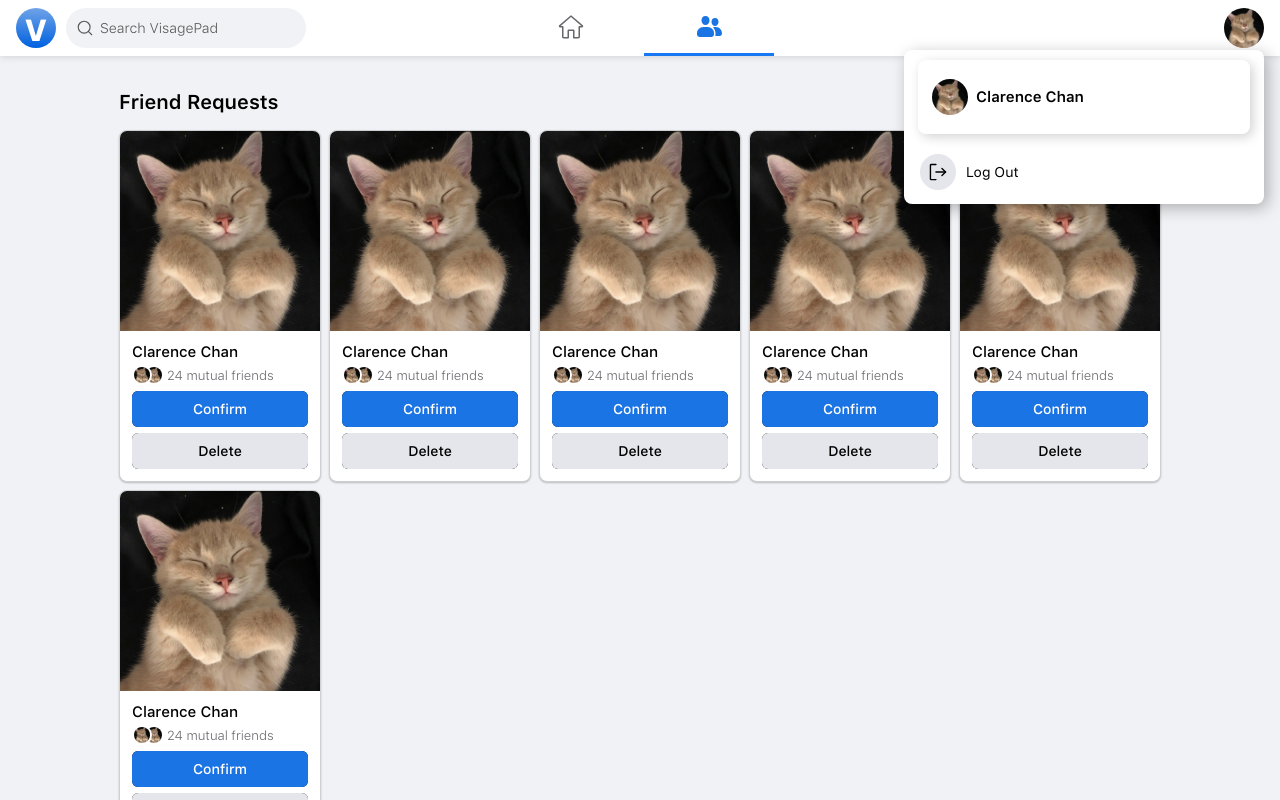
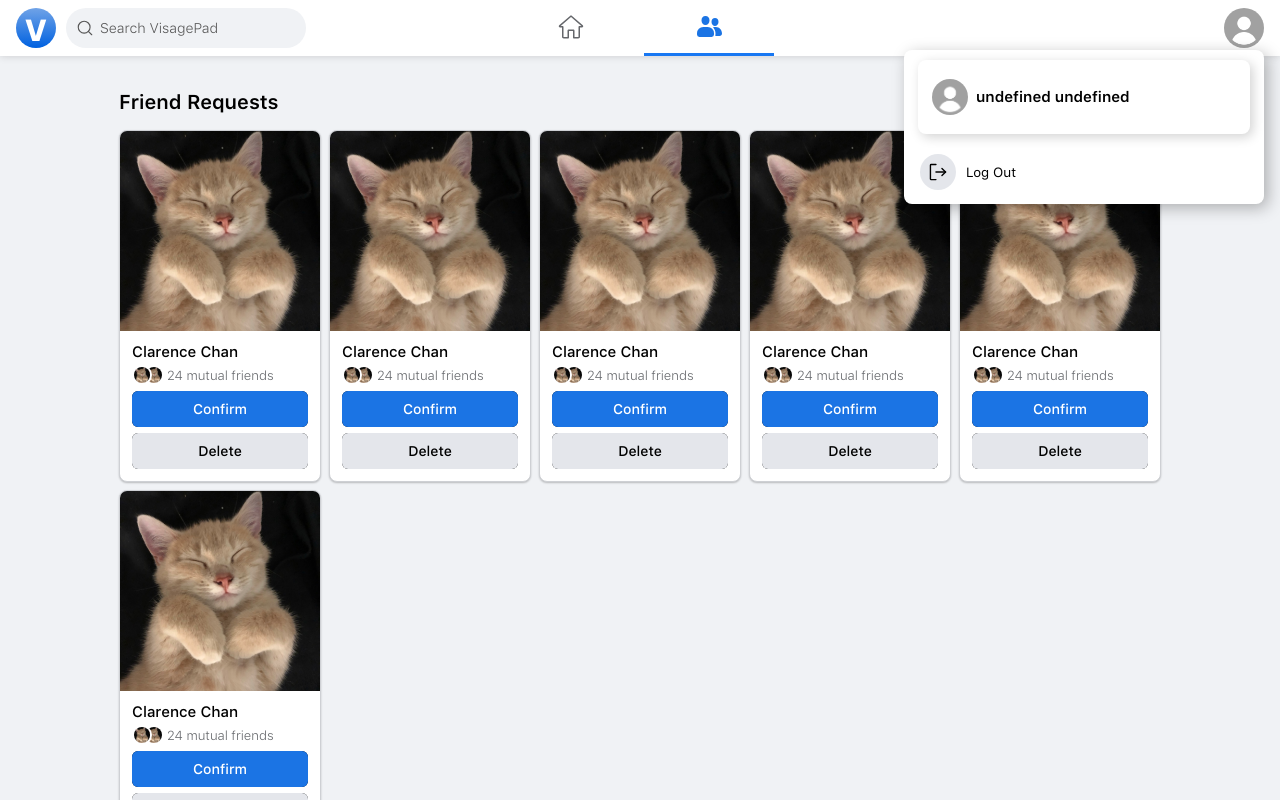
Before and after one commit to clarencechaan/visagepad-frontend, a React (Create React App) app: page /my-friends in a window 1280 px wide. Both pictures are taken after a click on the button 1244 px from the left and 28 px from the top of the page. Shown: the top 800 px of the page. Built offline with nearby package versions, Linux system fonts and the light colour scheme.

Commit message:
implement logging in/out

```diff
--- a/src/App.js
+++ b/src/App.js
@@ -1,5 +1,5 @@
 import { Routes, Route, useLocation } from "react-router-dom";
-import { useEffect } from "react";
+import { useSelector } from "react-redux";
 import "./styles/App.css";
 import ScrollToTop from "./components/ScrollToTop";
 import LogIn from "./components/LogIn";
@@ -8,14 +8,13 @@ import Home from "./components/Home";
 import NavBar from "./components/NavBar";
 import MyFriends from "./components/MyFriends";
 import Profile from "./components/Profile";
-import { useState } from "react";
 
 function App() {
-  const [me, setMe] = useState({});
+  const me = useSelector((state) => state.me);
 
   // return Home or LogIn page depending on whether me object is empty
   const index =
-    Object.keys(me).length === 0 ? (
+    Object.keys(me.user).length === 0 ? (
       <>
         <LogIn />
         <Footer />
--- a/src/components/Home.js
+++ b/src/components/Home.js
@@ -2,15 +2,18 @@ import { Link } from "react-router-dom";
 import "../styles/Home.css";
 import Feed from "./Feed";
 import ContactsSidebar from "./ContactsSidebar";
-import profilePic from "../images/profile-pic.jpeg";
+import blankUser from "../images/blank-user.png";
+import { useSelector } from "react-redux";
 
 function Home() {
+  const me = useSelector((state) => state.me);
+
   return (
     <div className="Home">
       <div className="sidebar">
         <Link to="/profile/:userId" className="me-link">
-          <img src={profilePic} alt="" />
-          <div className="name">Clarence Chan</div>
+          <img src={me.user.pfp || blankUser} alt="" />
+          <div className="name">{`${me.user.first_name} ${me.user.last_name}`}</div>
         </Link>
       </div>
       <div className="home-feed">
--- a/src/components/LogIn.js
+++ b/src/components/LogIn.js
@@ -1,3 +1,4 @@
+import { useEffect } from "react";
 import { useState } from "react";
 import { useSelector, useDispatch } from "react-redux";
 import { setUser, setToken } from "../slices/meSlice";
@@ -5,12 +6,19 @@ import "../styles/LogIn.css";
 import SignUpForm from "./SignUpForm";
 
 function LogIn() {
-  const me = useSelector((state) => state.me);
   const dispatch = useDispatch();
   const [loginMessage, setLoginMessage] = useState("");
 
+  useEffect(() => {
+    // log in automatically if user found in localstorage
+    const localStorageMe = getMeFromLocalStorage();
+    if (localStorageMe) {
+      dispatch(setUser(localStorageMe.user));
+      dispatch(setToken(localStorageMe.token));
+    }
+  }, []);
+
   async function login(username, password) {
-    console.log(me);
     const method = "POST";
     const url = process.env.REACT_APP_API_BASE_URL + "/auth/login";
     const headers = {
@@ -22,6 +30,7 @@ function LogIn() {
     if (resObj.user) {
       dispatch(setUser(resObj.user));
       dispatch(setToken(resObj.token));
+      saveMeToLocalStorage({ user: resObj.user, token: resObj.token });
     } else {
       setLoginMessage(resObj.info);
     }
@@ -41,6 +50,14 @@ function LogIn() {
     setLoginMessage("");
   }
 
+  function saveMeToLocalStorage(me) {
+    localStorage.setItem("me", JSON.stringify(me));
+  }
+
+  function getMeFromLocalStorage() {
+    return JSON.parse(localStorage.getItem("me"));
+  }
+
   return (
     <div className="LogIn">
       <div className="logo-container">
@@ -49,8 +66,13 @@ function LogIn() {
           Connect with friends and the world around you on VisagePad.
         </div>
       </div>
-      <div className="window">
-        <form action="" className="log-in-form" onSubmit={handleFormSubmitted}>
+      <div className="window-container">
+        <div className="log-in-window">
+          <form
+            action=""
+            className="log-in-form"
+            onSubmit={handleFormSubmitted}
+          >
             <input
               type="text"
               className="username"
@@ -69,7 +91,6 @@ function LogIn() {
               onChange={clearLoginMessage}
               required
             />
-          <div className="login-message">{loginMessage}</div>
             <button className="log-in-btn">Log In</button>
           </form>
           <a href="" className="fb connect">
@@ -83,6 +104,8 @@ function LogIn() {
             <SignUpForm />
           </div>
         </div>
+        <div className="login-message">{loginMessage}</div>
+      </div>
     </div>
   );
 }
--- a/src/components/NewPostBtn.js
+++ b/src/components/NewPostBtn.js
@@ -1,10 +1,12 @@
+import { useSelector } from "react-redux";
+import { useState } from "react";
 import { Link } from "react-router-dom";
 import "../styles/NewPostBtn.css";
-import profilePic from "../images/profile-pic.jpeg";
-import { useState } from "react";
+import blankUser from "../images/blank-user.png";
 import ComposePostForm from "./ComposePostForm";
 
 function NewPostBtn() {
+  const me = useSelector((state) => state.me);
   const [newPostFormShown, setNewPostFormShown] = useState(false);
 
   function handleNewPostBtnClicked() {
@@ -14,7 +16,11 @@ function NewPostBtn() {
   return (
     <div className="NewPostBtn">
       <Link to="/profile/:userId">
-        <img src={profilePic} alt="" className="new-post-btn-pfp" />
+        <img
+          src={me.user.pfp || blankUser}
+          alt=""
+          className="new-post-btn-pfp"
+        />
       </Link>
       <div className="new-post-form-container">
         <button
@@ -22,7 +28,7 @@ function NewPostBtn() {
           className="new-post-btn"
           onClick={handleNewPostBtnClicked}
         >
-          What's on your mind, Clarence?
+          {`What's on your mind, ${me.user.first_name}?`}
         </button>
         <ComposePostForm
           setComposePostFormShown={setNewPostFormShown}
--- a/src/components/SignUpForm.js
+++ b/src/components/SignUpForm.js
@@ -50,9 +50,7 @@ function SignUpForm() {
             maxLength={24}
             required
           />
-          <button type="button" className="sign-up-btn">
-            Sign Up
-          </button>
+          <button className="sign-up-btn">Sign Up</button>
         </div>
       </form>
     </div>
--- a/src/components/YourProfileBtn.js
+++ b/src/components/YourProfileBtn.js
@@ -1,15 +1,28 @@
+import { useSelector, useDispatch } from "react-redux";
+import { clearMe } from "../slices/meSlice";
 import { Link } from "react-router-dom";
 import { SignOut } from "phosphor-react";
 import "../styles/NavBar.css";
 import "../styles/YourProfileBtn.css";
-import profilePic from "../images/profile-pic.jpeg";
+import blankUser from "../images/blank-user.png";
 import { smoothScrollToTop } from "../scripts/scripts";
 
 function YourProfileBtn() {
+  const me = useSelector((state) => state.me);
+  const dispatch = useDispatch();
+
+  function handleLogOutBtnClicked() {
+    // clear me from state
+    dispatch(clearMe());
+
+    // clear me from localstorage
+    localStorage.removeItem("me");
+  }
+
   return (
     <div className="YourProfileBtn" tabIndex={-1}>
       <button className="has-tooltip">
-        <img src={profilePic} alt="" />
+        <img src={me.user.pfp || blankUser} alt="" />
       </button>
       <div className="window">
         <div className="user">
@@ -21,16 +34,16 @@ function YourProfileBtn() {
               smoothScrollToTop();
             }}
           >
-            <img src={profilePic} alt="" />
-            <div className="name">Clarence Chan</div>
+            <img src={me.user.pfp || blankUser} alt="" />
+            <div className="name">{`${me.user.first_name} ${me.user.last_name}`}</div>
           </Link>
         </div>
-        <a href="" className="log-out-link">
+        <button className="log-out-btn" onClick={handleLogOutBtnClicked}>
           <div className="icon">
             <SignOut />
           </div>
           <span>Log Out</span>
-        </a>
+        </button>
       </div>
     </div>
   );
--- a/src/slices/meSlice.js
+++ b/src/slices/meSlice.js
@@ -10,9 +10,13 @@ export const meSlice = createSlice({
     setToken: (state, action) => {
       state.token = action.payload;
     },
+    clearMe: (state) => {
+      state.user = {};
+      state.token = "";
+    },
   },
 });
 
-export const { setUser, setToken } = meSlice.actions;
+export const { setUser, setToken, clearMe } = meSlice.actions;
 
 export default meSlice.reducer;
--- a/src/styles/LogIn.css
+++ b/src/styles/LogIn.css
@@ -24,8 +24,11 @@
   font-size: 28px;
 }
 
-.LogIn > .window {
-  margin-left: 80px;
+.LogIn .window-container {
+  padding-left: 80px;
+}
+
+.LogIn .log-in-window {
   width: 396px;
   min-height: 300px;
   background-color: white;
@@ -35,10 +38,9 @@
   border-radius: 8px;
   box-shadow: 2px 2px 16px rgba(0, 0, 0, 0.15);
   box-sizing: border-box;
-  position: relative;
 }
 
-.LogIn > .window > form {
+.LogIn .log-in-window > form {
   display: flex;
   flex-direction: column;
 }
@@ -68,7 +70,7 @@
 }
 
 .LogIn .log-in-form .log-in-btn,
-.LogIn > .window .new-account-btn {
+.LogIn .log-in-window .new-account-btn {
   height: 48px;
   border: none;
   border-radius: 5px;
@@ -94,33 +96,31 @@
   transform: scale(0.97);
 }
 
-.LogIn .log-in-form .login-message {
-  position: absolute;
-  bottom: -32px;
-  left: 0;
+.LogIn .login-message {
+  margin-top: 16px;
   color: red;
 }
 
-.LogIn > .window .new-account-container {
+.LogIn .log-in-window .new-account-container {
   align-self: center;
 }
 
-.LogIn > .window .new-account-container:focus-within .SignUpForm {
+.LogIn .log-in-window .new-account-container:focus-within .SignUpForm {
   visibility: visible;
 }
 
-.LogIn > .window .new-account-btn {
+.LogIn .log-in-window .new-account-btn {
   background-color: rgb(66, 183, 42);
   color: white;
   font-size: 16px;
   padding: 0 20px;
 }
 
-.LogIn > .window .new-account-btn:hover {
+.LogIn .log-in-window .new-account-btn:hover {
   background-color: rgba(66, 183, 42, 0.9);
 }
 
-.LogIn > .window .new-account-btn:active {
+.LogIn .log-in-window .new-account-btn:active {
   background-color: rgba(66, 183, 42, 0.8);
   transform: scale(0.97);
 }
--- a/src/styles/YourProfileBtn.css
+++ b/src/styles/YourProfileBtn.css
@@ -66,12 +66,12 @@
 }
 
 .YourProfileBtn .window .user .link:hover,
-.YourProfileBtn .window .log-out-link:hover {
+.YourProfileBtn .window .log-out-btn:hover {
   background-color: rgb(243, 243, 243);
 }
 
 .YourProfileBtn .window .user .link:active,
-.YourProfileBtn .window .log-out-link:active {
+.YourProfileBtn .window .log-out-btn:active {
   background-color: rgb(229, 229, 229);
 }
 
@@ -90,18 +90,20 @@
   margin-left: 8px;
 }
 
-.YourProfileBtn .window .log-out-link {
+.YourProfileBtn .window .log-out-btn {
   color: black;
-  text-decoration: none;
   display: flex;
   align-items: center;
   margin: 4px 8px 8px 8px;
   padding: 6px 8px;
   box-sizing: border-box;
   border-radius: 8px;
+  border: none;
+  background-color: transparent;
+  cursor: pointer;
 }
 
-.YourProfileBtn .window .log-out-link .icon {
+.YourProfileBtn .window .log-out-btn .icon {
   background-color: rgb(228, 230, 235);
   width: 36px;
   height: 36px;
@@ -112,7 +114,7 @@
   font-size: 22px;
 }
 
-.YourProfileBtn .window .log-out-link span {
+.YourProfileBtn .window .log-out-btn span {
   margin-left: 10px;
   font-family: "SFUIText-Regular";
 }
```
Also changed, not shown: src/images/blank-user.png (added). Lines whose indentation alone changed are shown as unchanged.
